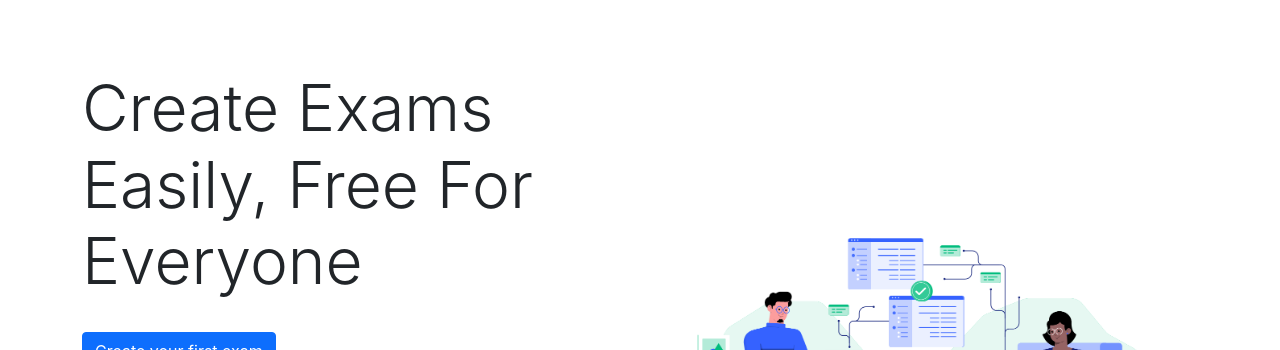
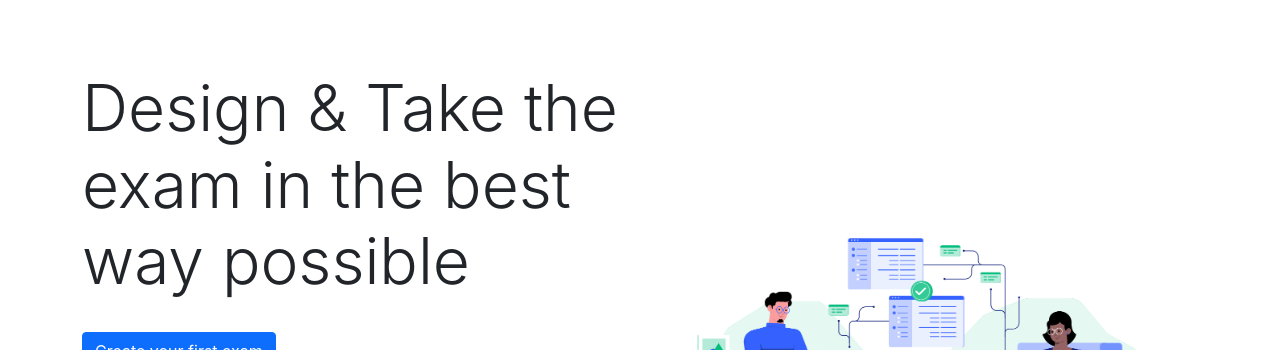
Before and after one commit to alireza-jahandoost/main-app-examining, a Next.js app: page / in a window 1280 px wide. Shown: the part 145-495 px from the top of the page. Built offline with nearby package versions, Linux system fonts and the light colour scheme.

Commit message:
Change the h1 of landing page

```diff
--- a/components/landing-page-parts/header/header.component.jsx
+++ b/components/landing-page-parts/header/header.component.jsx
@@ -20,7 +20,7 @@ const Header = () => {
           >
             <Fade triggerOnce left cascade>
               <h1 className="display-3">
-                Create Exams Easily, Free For Everyone
+                Design & Take the exam in the best way possible
               </h1>
             </Fade>
             <Row>
```
